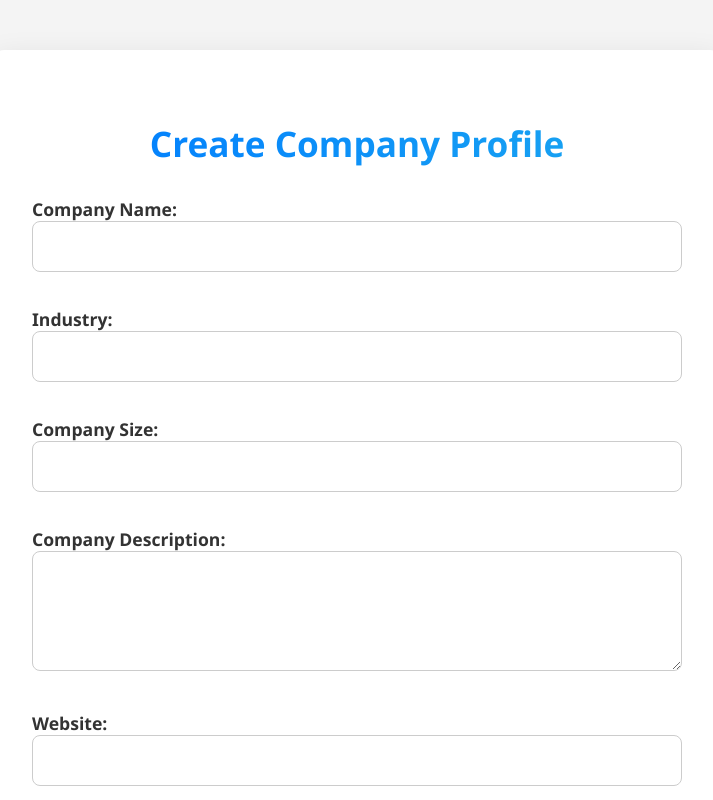
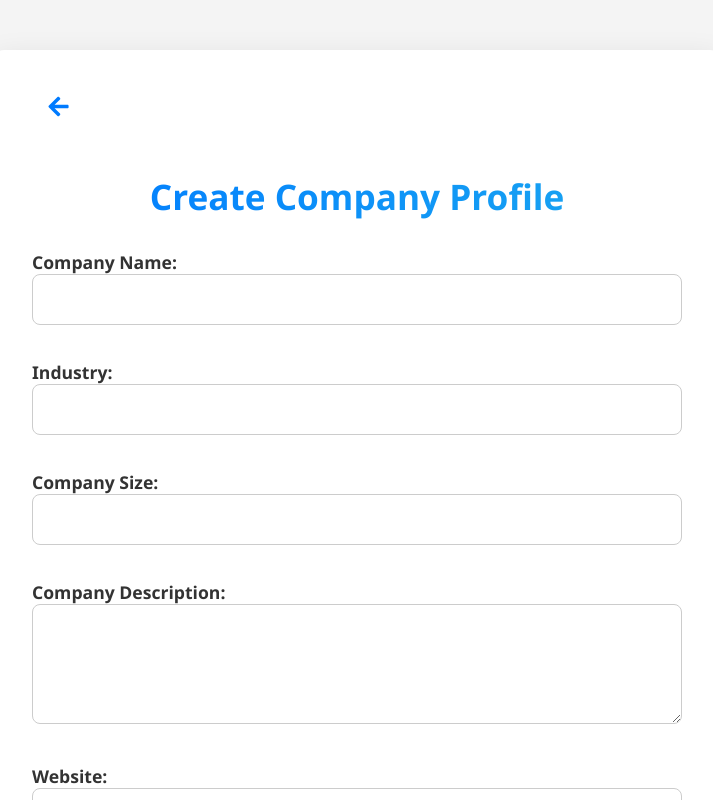
Before and after one commit to malhaouit/global-remote-jobs, a React (Vite) app in the folder front-end/: page /create-profile/company in a window 1280 px wide. Shown: the top 800 px of the page, without its empty margins (283-996 px from the left). Built offline with nearby package versions, Linux system fonts and the light colour scheme.

Commit message:
Add back arrow

```diff
--- a/front-end/src/pages/CreateCompanyProfile.jsx
+++ b/front-end/src/pages/CreateCompanyProfile.jsx
@@ -1,6 +1,7 @@
 import React, { useState } from 'react';
 import { useNavigate } from 'react-router-dom';
 import './CreateCompanyProfile.css';
+import { FaArrowLeft } from 'react-icons/fa';
 
 const CreateCompanyProfile = () => {
   const [formData, setFormData] = useState({
@@ -19,6 +20,10 @@ const CreateCompanyProfile = () => {
   const [isSubmitting, setIsSubmitting] = useState(false);
 
   const navigate = useNavigate();
+
+  const handleBack = () => {
+    navigate(-1);
+  }
 
   const handleChange = (e) => {
     const { name, value } = e.target;
@@ -82,6 +87,9 @@ const CreateCompanyProfile = () => {
 
   return (
     <div className="create-profile-form">
+      <buuton className='back-btn' onClick={handleBack}>
+        <FaArrowLeft className='back-icon' />
+      </buuton>
       <h2>Create Company Profile</h2>
       <form onSubmit={handleSubmit}>
         <label>
--- a/front-end/src/pages/CreateSeekerProfile.jsx
+++ b/front-end/src/pages/CreateSeekerProfile.jsx
@@ -1,6 +1,7 @@
 import React, { useState } from 'react';
 import { useNavigate } from 'react-router-dom';
 import './CreateSeekerProfile.css';
+import { FaArrowLeft } from 'react-icons/fa';
 
 const CreateSeekerProfile = () => {
   const [formData, setFormData] = useState({
@@ -18,6 +19,10 @@ const CreateSeekerProfile = () => {
   const [isSubmitting, setIsSubmitting] = useState(false);
 
   const navigate = useNavigate();
+
+  const handleBack = () => {
+    navigate(-1); // Navigate back to the previous page
+  };
 
   // Handle changes for form inputs
   const handleChange = (e) => {
@@ -84,6 +89,9 @@ const CreateSeekerProfile = () => {
 
   return (
     <div className="create-profile-form">
+      <button className="back-btn" onClick={handleBack}>
+        <FaArrowLeft className="back-icon" />
+      </button>
       <h2>Create Job Seeker Profile</h2>
       <form onSubmit={handleSubmit}>
         <label>
--- a/front-end/src/pages/ModifyCompanyProfile.jsx
+++ b/front-end/src/pages/ModifyCompanyProfile.jsx
@@ -1,6 +1,7 @@
 import React, { useState, useEffect } from 'react';
 import { useNavigate } from 'react-router-dom';
 import './ModifyCompanyProfile.css';
+import { FaArrowLeft } from 'react-icons/fa';
 
 const ModifyCompanyProfile = () => {
   const [formData, setFormData] = useState({
@@ -16,6 +17,10 @@ const ModifyCompanyProfile = () => {
   const [isSubmitting, setIsSubmitting] = useState(false);
   const [loading, setLoading] = useState(true);
   const navigate = useNavigate();
+
+  const handleBack = () => {
+    navigate(-1);
+  }
 
   useEffect(() => {
     const fetchProfileData = async () => {
@@ -105,6 +110,9 @@ const ModifyCompanyProfile = () => {
 
   return (
     <div className="modify-profile-form">
+      <button className='back-btn' onClick={handleBack}>
+        <FaArrowLeft className='back-icon' />
+      </button>
       <h2>Modify Company Profile</h2>
       <form onSubmit={handleSubmit}>
         <label>
--- a/front-end/src/pages/ModifySeekerProfile.jsx
+++ b/front-end/src/pages/ModifySeekerProfile.jsx
@@ -1,6 +1,7 @@
 import React, { useState, useEffect } from 'react';
 import { useNavigate } from 'react-router-dom';
 import './ModifySeekerProfile.css';
+import { FaArrowLeft } from 'react-icons/fa';
 
 const ModifySeekerProfile = () => {
   const [formData, setFormData] = useState({
@@ -15,6 +16,10 @@ const ModifySeekerProfile = () => {
   const [isSubmitting, setIsSubmitting] = useState(false);
   const [loading, setLoading] = useState(true);
   const navigate = useNavigate();
+
+  const handleBack = () => {
+    navigate(-1);
+  }
 
   useEffect(() => {
     const fetchProfileData = async () => {
@@ -102,6 +107,9 @@ const ModifySeekerProfile = () => {
 
   return (
     <div className="modify-profile-form">
+      <button className='back-btn' onClick={handleBack}>
+        <FaArrowLeft className='back-icon' />
+      </button>
       <h2>Modify Job Seeker Profile</h2>
       <form onSubmit={handleSubmit}>
         <label>
--- a/front-end/src/pages/Profile.jsx
+++ b/front-end/src/pages/Profile.jsx
@@ -1,12 +1,18 @@
 import React, { useState, useEffect } from 'react';
-import { Link } from 'react-router-dom';
+import { Link, useNavigate } from 'react-router-dom';
 import './Profile.css';
+import { FaArrowLeft } from 'react-icons/fa';
 
 const Profile = () => {
   const [profile, setProfile] = useState(null);
   const [loading, setLoading] = useState(true);
   const [error, setError] = useState('');
   const [basicInfo, setBasicInfo] = useState({ firstName: '', lastName: '', email: '' });
+  const navigate = useNavigate();
+
+  const handleBack = () => {
+    navigate(-1);
+  }
 
   const role = localStorage.getItem('role');
 
@@ -78,6 +84,10 @@ const Profile = () => {
     <div className="profile-container"> {/* Add the profile-container wrapper */}
       {role === 'job_seeker' ? (
         <div className="profile-page">
+          <button className='back-btn' onClick={handleBack}>
+            <FaArrowLeft className='back-icon' />
+          </button>
+
           <h1>{profile.user.firstName} {profile.user.lastName}</h1>
 
           {/* Profile Image */}
```
